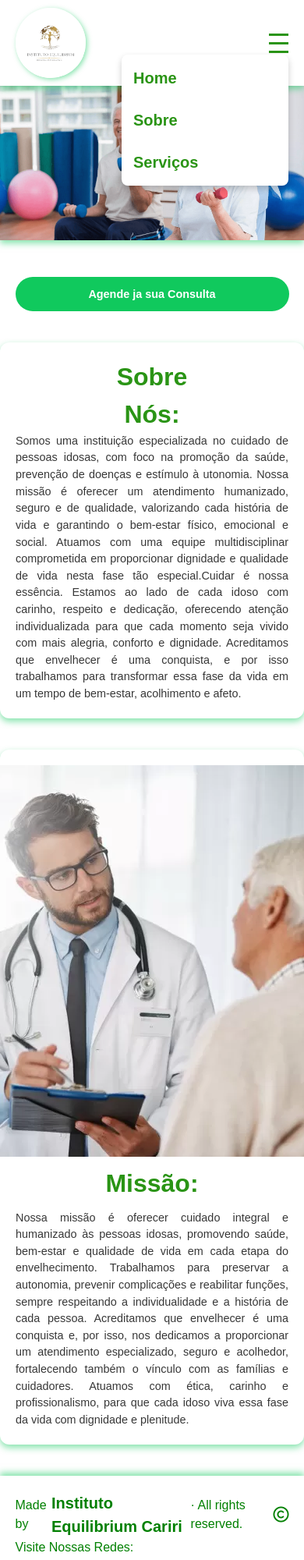
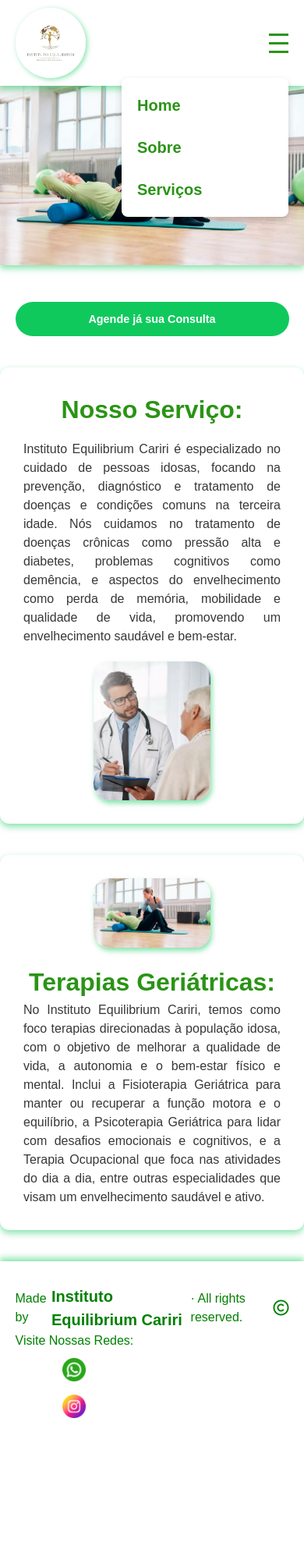
Before and after one commit to medlar-dev/instituto_equilibrium, a plain HTML site: page quemSomos.html in a window 390 px wide. Shown: the top 2000 px of the page at 78% size. After the commit the page ends 1855 px from the top, so only its background shows below. Drawn offline with Linux system fonts and the light colour scheme.

Commit message:
alt-sobre

```diff
--- a/quemSomos.html
+++ b/quemSomos.html
@@ -2,16 +2,272 @@
 <html lang="pt-br">
 <head>
     <meta charset="UTF-8">
-    <meta name="viewport" content="width=1280, initial-scale=1.0, maximum-scale=1.0, user-scalable=no">
-    <link rel="stylesheet" href="./css/stylessomos.css">
+    <meta name="viewport" content="width=device-width, initial-scale=1.0">
     <link rel="stylesheet" href="https://cdnjs.cloudflare.com/ajax/libs/font-awesome/6.5.2/css/all.min.css">
+    <link rel="stylesheet" href="/css/stylessomos.css">
+    <title>Instituto Equilíbrio Cariri</title>
+    <style>
+        * {
+            margin: 0;
+            padding: 0;
+            box-sizing: border-box;
+        }
 
-  <title>instituto equlibrio cariri</title>
+        body {
+            font-family: Arial, Helvetica, sans-serif;
+            background-color: #fff;
+            color: #222;
+            line-height: 1.5;
+        }
+
+        /* ======== TOPO ======== */
+        .top {
+            background: #fff;
+            display: flex;
+            align-items: center;
+            justify-content: space-between;
+            padding: 15px 30px;
+            box-shadow: 0 4px 8px rgba(16, 201, 93, 0.5);
+            position: sticky;
+            top: 0;
+            z-index: 1000;
+        }
+
+        .top img {
+            height: 90px;
+            border-radius: 50%;
+            box-shadow: 2px 2px 6px rgba(16, 201, 93, 0.5);
+        }
+
+        .navbar {
+            display: flex;
+            align-items: center;
+        }
+
+        .nav-links {
+            list-style: none;
+            display: flex;
+            gap: 1.5rem;
+        }
+
+        .nav-links a {
+            text-decoration: none;
+            color: rgb(42, 148, 21);
+            font-weight: bold;
+            transition: color 0.3s;
+        }
+
+        .nav-links a:hover {
+            color: rgb(16, 201, 93);
+        }
+
+        .fa-copyright {
+            font-size: 20px;
+        }
+
+        .direito {
+            display: flex;
+            align-items: center;
+            gap: 4px;
+            color: green;
+        }
+
+        .direito h1 {
+            font-size: 20px;
+        }
+
+        /* ======== HAMBURGUER MENU ======== */
+        .hamburger {
+            display: none;
+            flex-direction: column;
+            cursor: pointer;
+        }
+
+        .hamburger span {
+            width: 25px;
+            height: 3px;
+            background-color: rgb(42, 148, 21);
+            margin: 4px 0;
+            transition: all 0.3s ease-in-out;
+        }
+
+        #menu-toggle {
+            display: none;
+        }
+
+        /* ======== CONTEÚDO ======== */
+        .img-principal {
+            width: 100%;
+            max-height: 400px;
+            object-fit: cover;
+            box-shadow: 0px 4px 8px rgba(16, 201, 93, 0.5);
+        }
+
+        #butao-agenda {
+            text-align: center;
+            margin: 40px 0;
+        }
+
+        .btn-agendar {
+            background: rgb(16, 201, 93);
+            color: #fff;
+            padding: 14px 30px;
+            border: none;
+            border-radius: 50px;
+            font-size: 1rem;
+            font-weight: bold;
+            cursor: pointer;
+            transition: background 0.3s;
+        }
+
+        .btn-agendar:hover {
+            background: rgb(106, 242, 163);
+        }
+
+        /* ======== CAIXA USER ======== */
+        #caixa-user {
+            display: flex;
+            align-items: center;
+            gap: 30px;
+            max-width: 1350px;
+            margin: 40px auto;
+            padding: 30px;
+            background: #fff;
+            border-radius: 12px;
+            box-shadow: 0px 4px 8px rgba(16, 201, 93, 0.5);
+        }
+
+        #missao-atn {
+            display: flex;
+            align-items: center;
+            gap: 30px;
+            max-width: 1350px;
+            margin: 40px auto;
+            padding: 30px;
+            background: #fff;
+            border-radius: 12px;
+            box-shadow: 0px 4px 8px rgba(16, 201, 93, 0.5);
+        }
+
+        #missao-atn h1 {
+            color: rgb(42, 148, 21);
+        }
+
+        .usuario-icon {
+            width: 220px;
+            height: auto;
+            border-radius: 20px;
+            box-shadow: 2px 4px 6px rgba(16, 201, 93, 0.5);
+        }
+
+        #caixa-user h1 {
+            color: rgb(42, 148, 21);
+            margin-bottom: 15px;
+        }
+
+        #caixa-user p, #missao-atn p {
+            text-align: justify;
+            font-size: 1.1rem;
+            opacity: 0.9;
+        }
+
+        /* ======== RODAPÉ ======== */
+        #roda-pe {
+            background: #fff;
+            box-shadow: 0px -4px 8px rgba(16, 201, 93, 0.5);
+            padding: 30px 5%;
+            display: flex;
+            flex-wrap: wrap;
+            justify-content: space-between;
+            align-items: center;
+        }
+
+        #ico {
+            display: flex;
+            align-items: center;
+            gap: 15px;
+            color: green;
+        }
+
+        #ico img {
+            width: 35px;
+            transition: transform 0.2s;
+        }
+
+        #ico img:hover {
+            transform: scale(1.1);
+        }
+
+        /* ======== RESPONSIVIDADE ======== */
+        @media (max-width: 1024px) {
+            .top {
+                padding: 10px 20px;
+            }
+
+            #caixa-user, #missao-atn {
+                flex-direction: column;
+                text-align: center;
+                gap: 20px;
+            }
+
+            .usuario-icon {
+                width: 180px;
+            }
+        }
+
+        @media (max-width: 768px) {
+            .hamburger {
+                display: flex;
+            }
+
+            .nav-links {
+                display: none;
+                flex-direction: column;
+                position: absolute;
+                top: 100px;
+                right: 20px;
+                background: #fff;
+                padding: 20px;
+                border-radius: 8px;
+                box-shadow: 0px 4px 8px rgba(0,0,0,0.2);
+            }
+
+            #menu-toggle:checked ~ .nav-links {
+                display: flex;
+            }
+
+            #ico {
+                flex-direction: column;
+                text-align: center;
+                gap: 10px;
+            }
+        }
+
+        @media (max-width: 480px) {
+            .btn-agendar {
+                width: 90%;
+                font-size: 0.9rem;
+            }
+
+            .usuario-icon {
+                width: 150px;
+            }
+
+            #caixa-user p, #missao-atn p {
+                font-size: 1rem;
+            }
+
+            #ico img {
+                width: 30px;
+            }
+        }
+    </style>
 </head>
 <body>
     <div id="container">
         <div class="top">
-        <img src="/assets/logo-ofocial.jpg" alt="">
+            <!-- CORREÇÃO: caminho da imagem -->
+            <img src="assets/logo-ofocial.jpg" alt="Logo Instituto Equilíbrio Cariri">
 
             <div class="navbar">
                 <input type="checkbox" id="menu-toggle">
@@ -25,119 +281,73 @@
                     <li><a href="https://medlar-dev.github.io/instituto_equilibrium/">Home</a></li>
                     <li><a href="https://medlar-dev.github.io/instituto_equilibrium/public/quemSomos.html">Sobre</a></li>
                     <li><a href="https://medlar-dev.github.io/instituto_equilibrium/public/servicos.html">Serviços</a></li>
-    <!--<li><a href="#">Contato</a></li>-->
                 </ul>
             </div>
-    <!--<div>
-        <ul>
-            <li type="button" onclick="window.location.href='http://127.0.0.1:5500/public/InstitutoEquilibrioCariri.html'">Home</li>
-              <li type="button" onclick="window.location.href='http://127.0.0.1:5500/public/quemSomos.html'">Quem somos</li>
-                 <li type="button" onclick="window.location.href='http://127.0.0.1:5500/public/servicos.html'">Serviços</li>
-        </ul>
-
-            </ul>
-
-
-    </div>-->
         </div>
 
         <div id="principal">
-        <img src="/assets/logo-quem-somos.png" class="img-principal">
-
-
+            <!-- CORREÇÃO: imagem existente -->
+            <img src="assets/logo-principal.jpg" class="img-principal" alt="Banner Principal">
         </div>
 
-
-
-   <!-- <div id="informativo">
-       <img  class="banner"  src="../assets/banner-med-teste.jpg" alt="">
-        <img  class="icon-avancar" src="../assets/avançar.png" alt="">
+        <div id="butao-agenda">
+            <button type="button" onclick="window.location.href='https://api.whatsapp.com/send/?phone=5588996560706'" class="btn-agendar">Agende já sua Consulta</button>
         </div>
 
-
-     <div id="informativo2">
-        <img  class="icon-voltar" src="../assets/voltar.png" alt="">
-        <img  class="icon-avancar" src="../assets/avançar.png" alt="">
-    </div>-->
-
-     <div id="butao-agenda">
-                <button type="button" onclick="window.location.href='https://api.whatsapp.com/send/?phone=5588996560706&text=Nosso+whatsapp&type=phone_number&app_absent=0'" class="btn-agendar">Agende ja sua Consulta</button>
-            </div>
         <div id="caixa-user">
-
-
-        <h1>Sobre</h1> <h1>Nós:</h1>
+            <div>
+                <h1>Nosso Serviço:</h1>
                 <p>
-            Somos uma instituição especializada no cuidado de pessoas idosas,
-            com foco na promoção da saúde, prevenção de doenças e estímulo à
-            utonomia. Nossa missão é oferecer um atendimento humanizado, seguro
-            e de qualidade, valorizando cada história de vida e garantindo o
-            bem-estar físico, emocional e social. Atuamos com uma equipe
-            multidisciplinar comprometida em proporcionar dignidade e
-            qualidade de vida nesta fase tão especial.Cuidar é nossa essência.
-            Estamos ao lado de cada idoso com carinho, respeito e dedicação,
-            oferecendo atenção individualizada para que cada momento seja
-            vivido com mais alegria, conforto e dignidade. Acreditamos que
-            envelhecer é uma conquista, e por isso trabalhamos para transformar
-            essa fase da vida em um tempo de bem-estar, acolhimento e afeto.
+                    Instituto Equilibrium Cariri é especializado no cuidado de pessoas idosas,
+                    focando na prevenção, diagnóstico e tratamento de doenças e
+                    condições comuns na terceira idade. Nós cuidamos no tratamento de doenças crônicas
+                    como pressão alta e diabetes, problemas cognitivos como demência,
+                    e aspectos do envelhecimento como perda de memória, mobilidade e
+                    qualidade de vida, promovendo um envelhecimento saudável e bem-estar.
                 </p>
             </div>
-
-
+            <!-- CORREÇÃO: imagem do médico -->
+            <img src="assets/medico.png" class="usuario-icon" alt="Nosso Serviço">
+        </div>
 
         <div id="missao-atn">
-        <img src="/assets/medico.png" alt="">
-         <h1>Missão:</h1>
+            <!-- CORREÇÃO: imagem alternativa -->
+            <img src="assets/logo-principal.jpg" class="usuario-icon" alt="Terapias Geriátricas">
+            <div>
+                <h1>Terapias Geriátricas:</h1>
                 <p>
-           Nossa missão é oferecer cuidado integral e humanizado
-            às pessoas idosas, promovendo saúde, bem-estar e
-            qualidade de vida em cada etapa do envelhecimento.
-            Trabalhamos para preservar a autonomia, prevenir
-            complicações e reabilitar funções, sempre respeitando
-            a individualidade e a história de cada pessoa.
-            Acreditamos que envelhecer é uma conquista e, por isso,
-            nos dedicamos a proporcionar um atendimento especializado,
-            seguro e acolhedor, fortalecendo também o vínculo com as
-            famílias e cuidadores. Atuamos com ética, carinho e
-            profissionalismo, para que cada idoso viva essa fase da vida
-            com dignidade e plenitude.
+                    No Instituto Equilibrium Cariri, temos como foco terapias direcionadas à
+                    população idosa, com o objetivo de melhorar a qualidade de vida,
+                    a autonomia e o bem-estar físico e mental. Inclui a Fisioterapia
+                    Geriátrica para manter ou recuperar a função motora e o equilíbrio,
+                    a Psicoterapia Geriátrica para lidar com desafios emocionais e cognitivos,
+                    e a Terapia Ocupacional que foca nas atividades do dia a dia, entre outras
+                    especialidades que visam um envelhecimento saudável e ativo.
                 </p>
-
+            </div>
         </div>
 
-
-
-
-
         <div id="roda-pe">
-
             <div class="direito">
                 <p>Made by <h1>Instituto Equilibrium Cariri</h1> · All rights reserved.</p>
                 <i class="fa-regular fa-copyright"></i>
             </div>
 
-
-
             <div id="ico">
-        <p2>Visite Nossas Redes:</p2>
-        <a href="https://api.whatsapp.com/send/?phone=5588996560706&text=Nosso+whatsapp&type=phone_number&app_absent=0"><img src="/assets/zap.png" class="zap"></a>
-     <a href="https://www.instagram.com/instituto_equilibriumcariri/?igsh=MWtrYTk3Y2FudDFtag%3D%3D#"><img src="/assets/instagram.png" class="instagram"></a>
+                <p>Visite Nossas Redes:</p>
+                <a href="https://api.whatsapp.com/send/?phone=5588996560706">
+                    <img src="assets/zap.png" alt="WhatsApp">
+                </a>
+                <a href="https://www.instagram.com/instituto_equilibriumcariri/">
+                    <img src="assets/instagram.png" alt="Instagram">
+                </a>
             </div>
-
-
-
-
-
         </div>
-
     </div>
-
-
 
 
 </body>
 </html>
-
 <script>
 function fixZoom() {
   let zoom = window.devicePixelRatio;
```
Lines whose indentation alone changed are shown as unchanged.
